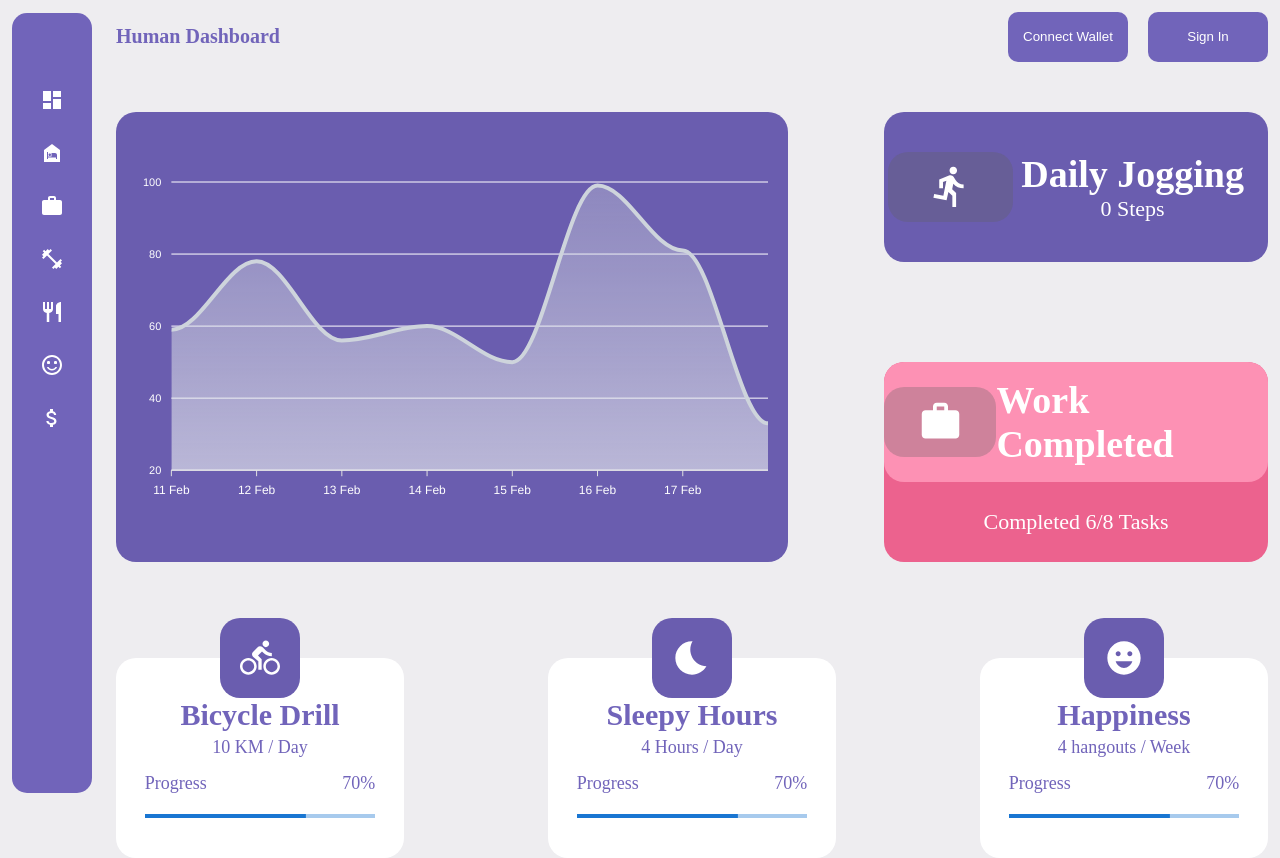
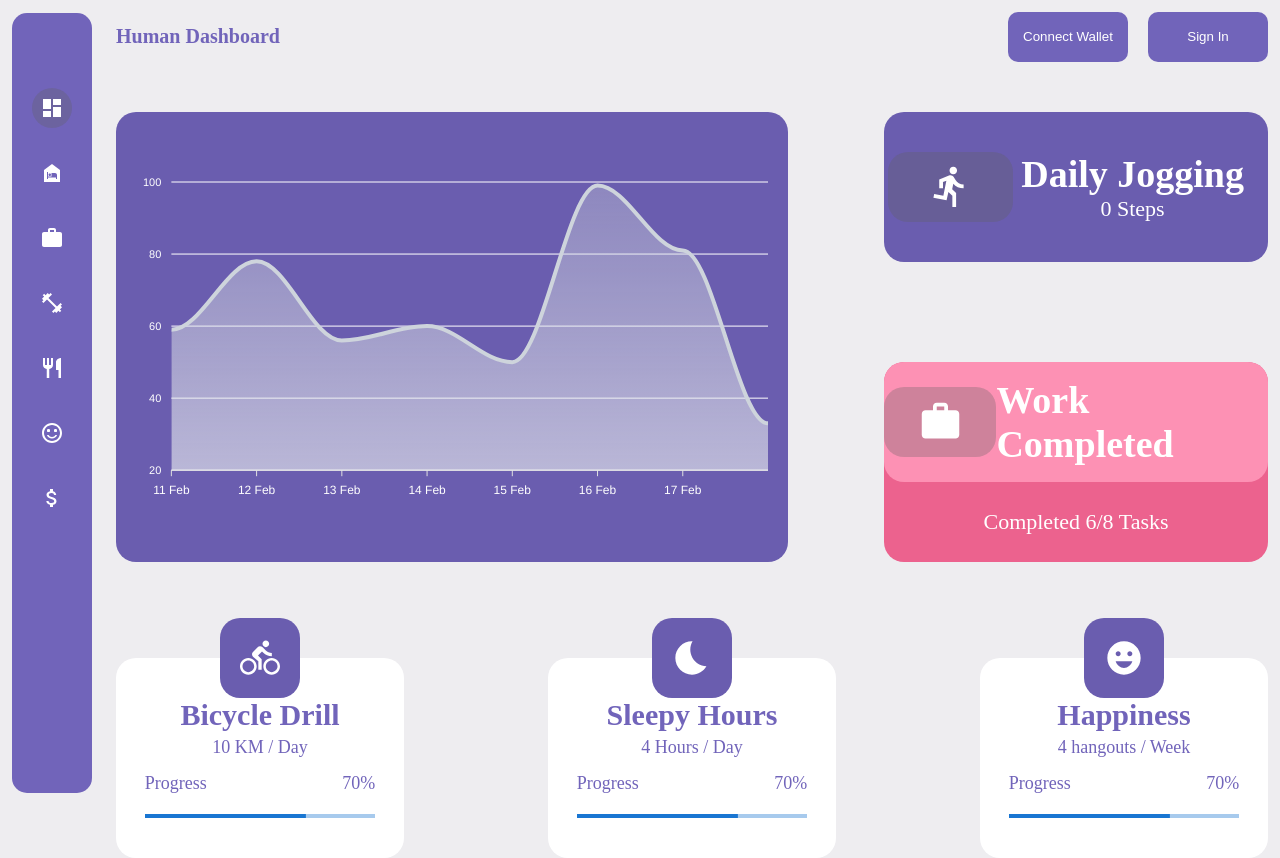
Before and after one commit to kumailraza404/HumanDashboard, a React (Create React App) app: page / in a window 1280 px wide. Built offline with nearby package versions, Linux system fonts and the light colour scheme.

Commit message:
added styles for icons on active navigation

```diff
--- a/src/pages/Home/index.tsx
+++ b/src/pages/Home/index.tsx
@@ -41,12 +41,6 @@ const Home = () => {
                         <div style={{display:"flex", flexDirection:"column", marginRight:"20px"}}>
                             <Text customColor="#FFFFFF" size={38} weight={700}>Work Completed</Text>
                         </div>
-                        {/* <StepIconDiv sx={{marginLeft:"50px"}}>
-                            <SvgIcon component={WorkIcon} sx={{color:"white", height:"45px", width:"45px"}}/>
-                        </StepIconDiv>
-                        <div style={{display:"flex", flexDirection:"column", marginRight:"20px"}}>
-                            <Text customColor="#FFFFFF" size={38} weight={700}>Work Completed</Text>
-                        </div> */}
                         </OverviewWorkHeading>
                         <OverviewWorkDetail>
                         <Text customColor="#FFFFFF" size={22} align={"center"}>Completed 6/8 Tasks</Text>
--- a/src/theme/Sidebar/index.tsx
+++ b/src/theme/Sidebar/index.tsx
@@ -1,5 +1,5 @@
 import React from "react";
-import { useNavigate } from "react-router-dom";
+import { useLocation, useNavigate, useParams } from "react-router-dom";
 
 import { Drawer } from "./styles";
 
@@ -23,12 +23,27 @@ export default function Sidebar() {
     { name: "Happiness", icon: SentimentSatisfiedAltIcon, link: "/happiness" },
     { name: "Wealth", icon: AttachMoneyIcon, link: "/wealth" },
   ];
+
+  const {pathname} = useLocation()
+
+
+
   return (
+
+
     <Drawer>
       {items.map((item) => {
         return (
           <div
-            style={{ marginTop: "25px" }}
+            style={{ marginTop: "25px",
+            background: pathname === item.link ? "rgba(96.1,96.1,96.1,0.3)" : "transparent",
+            height:"40px", width:"40px",
+            display:"flex",
+            justifyContent:"center",
+            alignItems:"center",
+            borderRadius:"40px",
+            cursor:"pointer"
+          }}
             onClick={() => navigate(item.link)}
             key={`navlinks_${item.name}`}
           >
```
